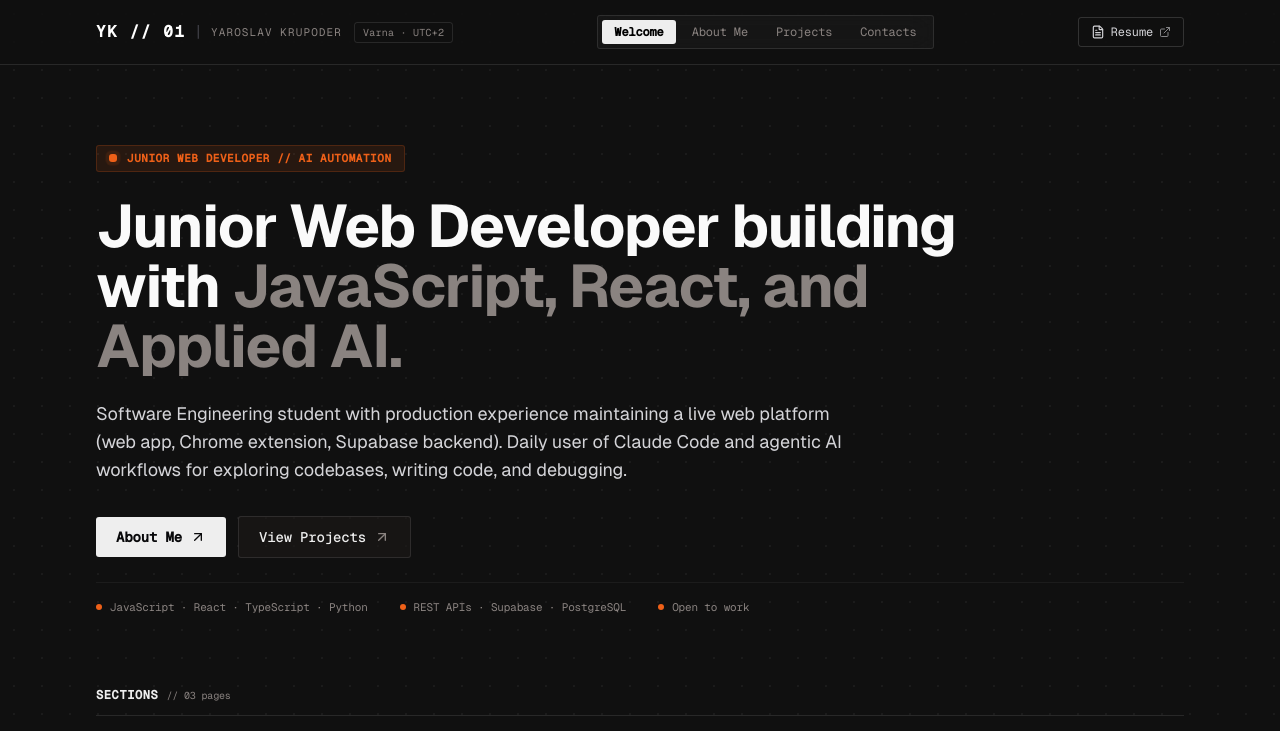
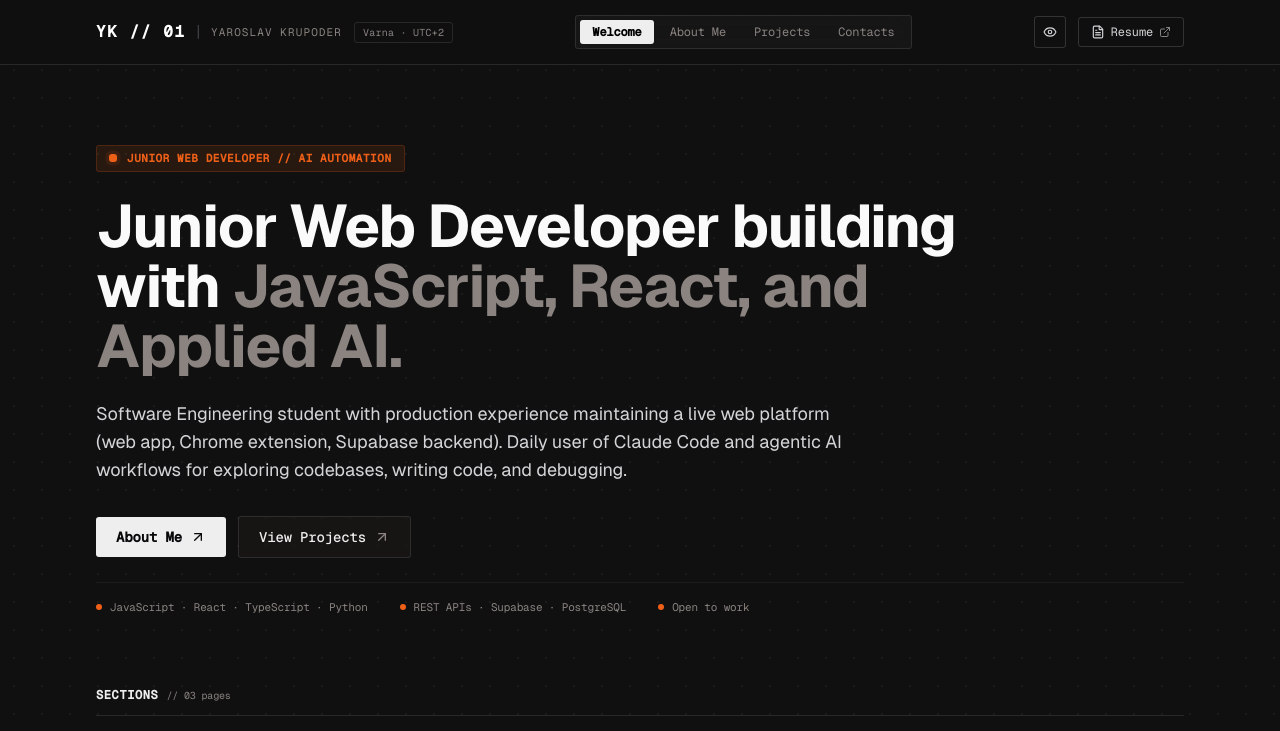
Before and after one commit to Yaroslav-K-V/yaroslav-k-v.github.io, a React (Vite) app: page / in a window 1280 px wide. Shown: the top 731 px of the page. Built offline with nearby package versions, Linux system fonts and the light colour scheme.

Commit message:
feat: replay flag, live grid lines, adaptive cells, animation toggle

```diff
--- a/src/App.tsx
+++ b/src/App.tsx
@@ -69,6 +69,17 @@ export const App: React.FC = () => {
     return null;
   });
   const [assembleDone, setAssembleDone] = useState(false);
+  const [animationsEnabled, setAnimationsEnabled] = useState(() => {
+    if (typeof window === 'undefined') return true;
+    return localStorage.getItem('yk:animations:enabled') !== '0';
+  });
+  const toggleAnimations = useCallback(() => {
+    setAnimationsEnabled((prev) => {
+      const next = !prev;
+      localStorage.setItem('yk:animations:enabled', next ? '1' : '0');
+      return next;
+    });
+  }, []);
   const [modalLoaded, setModalLoaded] = useState<boolean>(() => {
     const route = parseRouteFromLocation();
     if (route === 'projects') {
@@ -199,10 +210,12 @@ export const App: React.FC = () => {
 
   return (
     <div className="min-h-screen flex flex-col bg-[#101010] text-[#eeeeee] tech-grid transition-colors">
-      <LiveGrid enabled={assembleDone} />
+      <LiveGrid enabled={assembleDone && animationsEnabled} />
       <Navbar
         currentRoute={currentRoute}
         onNavigate={navigateTo}
+        animationsEnabled={animationsEnabled}
+        onToggleAnimations={toggleAnimations}
       />
 
       <main className="flex-1 max-w-6xl w-full mx-auto px-4 sm:px-6 lg:px-8 pt-6 sm:pt-10 pb-16">
@@ -227,7 +240,10 @@ export const App: React.FC = () => {
       <Footer />
 
       {currentRoute === 'welcome' && (
-        <AssembleIntro onComplete={handleAssembleComplete} />
+        <AssembleIntro
+          enabled={animationsEnabled}
+          onComplete={handleAssembleComplete}
+        />
       )}
 
       {modalLoaded && (
--- a/src/components/AssembleIntro.tsx
+++ b/src/components/AssembleIntro.tsx
@@ -32,22 +32,25 @@ function easeInOut(t: number): number {
 
 export interface AssembleIntroProps {
   onComplete?: () => void;
+  enabled?: boolean;
 }
 
-export const AssembleIntro: React.FC<AssembleIntroProps> = ({ onComplete }) => {
+export const AssembleIntro: React.FC<AssembleIntroProps> = ({ onComplete, enabled = true }) => {
   const onCompleteRef = useRef(onComplete);
   onCompleteRef.current = onComplete;
 
   useEffect(() => {
-    if (!ASSEMBLE_ENABLED) {
+    if (!ASSEMBLE_ENABLED || !enabled) {
       onCompleteRef.current?.();
       return;
     }
 
     const reducedMQ = window.matchMedia("(prefers-reduced-motion: reduce)");
 
-    // Already played this session -> skip.
-    if (sessionStorage.getItem(SESSION_KEY) === "1") {
+    const replay = new URLSearchParams(window.location.search).has('replay');
+
+    // Already played this session -> skip (unless ?replay is present).
+    if (!replay && sessionStorage.getItem(SESSION_KEY) === "1") {
       onCompleteRef.current?.();
       return;
     }
@@ -79,6 +82,7 @@ export const AssembleIntro: React.FC<AssembleIntroProps> = ({ onComplete }) => {
       }
       blocks.forEach((b) => {
         b.el.style.opacity = "1";
+        b.el.style.transform = "";
         b.el.style.transition = "";
       });
       sessionStorage.setItem(SESSION_KEY, "1");
@@ -126,8 +130,11 @@ export const AssembleIntro: React.FC<AssembleIntroProps> = ({ onComplete }) => {
       }
 
       // Hide content visually (opacity only, no layout shift).
+      const skipFraction = window.innerWidth < 640 ? 0.5 : SKIP_FRACTION;
+
       blocks.forEach((b) => {
         b.el.style.opacity = "0";
+        b.el.style.transform = "translateY(8px)";
       });
 
       // Build canvas overlay.
@@ -171,7 +178,7 @@ export const AssembleIntro: React.FC<AssembleIntroProps> = ({ onComplete }) => {
 
         for (let y = y0; y < y1; y += CELL_SIZE) {
           for (let x = x0; x < x1; x += CELL_SIZE) {
-            if (Math.random() < SKIP_FRACTION) continue;
+            if (Math.random() < skipFraction) continue;
             const col = Math.round((x - x0) / CELL_SIZE);
             const waveDelay =
               (col / Math.max(cols - 1, 1)) * (CELL_FLASH_MS * 0.55);
@@ -182,8 +189,9 @@ export const AssembleIntro: React.FC<AssembleIntroProps> = ({ onComplete }) => {
         // Schedule block reveal.
         window.setTimeout(() => {
           if (cancelled) return;
-          b.el.style.transition = `opacity ${BLOCK_REVEAL_MS}ms ease`;
+          b.el.style.transition = `opacity ${BLOCK_REVEAL_MS}ms ease, transform ${BLOCK_REVEAL_MS}ms ease`;
           b.el.style.opacity = "1";
+          b.el.style.transform = "translateY(0)";
         }, blockStart);
       });
 
@@ -255,10 +263,11 @@ export const AssembleIntro: React.FC<AssembleIntroProps> = ({ onComplete }) => {
       if (canvas) canvas.remove();
       blocks.forEach((b) => {
         b.el.style.opacity = "1";
+        b.el.style.transform = "";
         b.el.style.transition = "";
       });
     };
-  }, []);
+  }, [enabled]);
 
   return null;
 };
--- a/src/components/LiveGrid.tsx
+++ b/src/components/LiveGrid.tsx
@@ -128,8 +128,8 @@ export const LiveGrid: React.FC<LiveGridProps> = ({ enabled }) => {
         opacity: 0,
         transition: `opacity ${FADE_MS}ms ease`,
         background:
-          "radial-gradient(rgba(238, 96, 24, 0.6) 1px, transparent 1px)",
-        backgroundSize: "28px 28px",
+          "radial-gradient(rgba(238, 96, 24, 0.6) 1px, transparent 1px), linear-gradient(to right, rgba(238, 96, 24, 0.12) 1px, transparent 1px), linear-gradient(to bottom, rgba(238, 96, 24, 0.12) 1px, transparent 1px)",
+        backgroundSize: "28px 28px, 28px 28px, 28px 28px",
         WebkitMaskImage: `radial-gradient(circle ${GLOW_RADIUS}px at var(--lx, -9999px) var(--ly, -9999px), black 0%, transparent 100%)`,
         maskImage: `radial-gradient(circle ${GLOW_RADIUS}px at var(--lx, -9999px) var(--ly, -9999px), black 0%, transparent 100%)`,
       }}
--- a/src/components/Navbar.tsx
+++ b/src/components/Navbar.tsx
@@ -1,16 +1,20 @@
 import React, { useState, useEffect, useRef } from 'react';
 import { PageRoute } from '../types';
 import { contactsData } from '../data/contacts';
-import { FileText, Menu, X, ExternalLink } from 'lucide-react';
+import { FileText, Menu, X, ExternalLink, Eye, EyeOff } from 'lucide-react';
 
 interface NavbarProps {
   currentRoute: PageRoute;
   onNavigate: (route: PageRoute) => void;
+  animationsEnabled?: boolean;
+  onToggleAnimations?: () => void;
 }
 
 export const Navbar: React.FC<NavbarProps> = ({
   currentRoute,
-  onNavigate
+  onNavigate,
+  animationsEnabled = true,
+  onToggleAnimations
 }) => {
   const [mobileMenuOpen, setMobileMenuOpen] = useState(false);
   const menuButtonRef = useRef<HTMLButtonElement | null>(null);
@@ -139,6 +143,16 @@ export const Navbar: React.FC<NavbarProps> = ({
 
         {/* Right Actions: Resume */}
         <div className="flex items-center gap-2 sm:gap-3">
+          {onToggleAnimations && (
+            <button
+              onClick={onToggleAnimations}
+              className="inline-flex items-center justify-center w-8 h-8 rounded-[3px] border border-white/15 text-zinc-300 hover:text-white hover:border-white/30 hover:bg-[#eeeeee]/5 transition-all"
+              aria-label={animationsEnabled ? 'Disable animations' : 'Enable animations'}
+              title={animationsEnabled ? 'Disable animations' : 'Enable animations'}
+            >
+              {animationsEnabled ? <Eye className="w-3.5 h-3.5" /> : <EyeOff className="w-3.5 h-3.5" />}
+            </button>
+          )}
           <a
             href={contactsData.resumeUrl}
             target="_blank"
```
